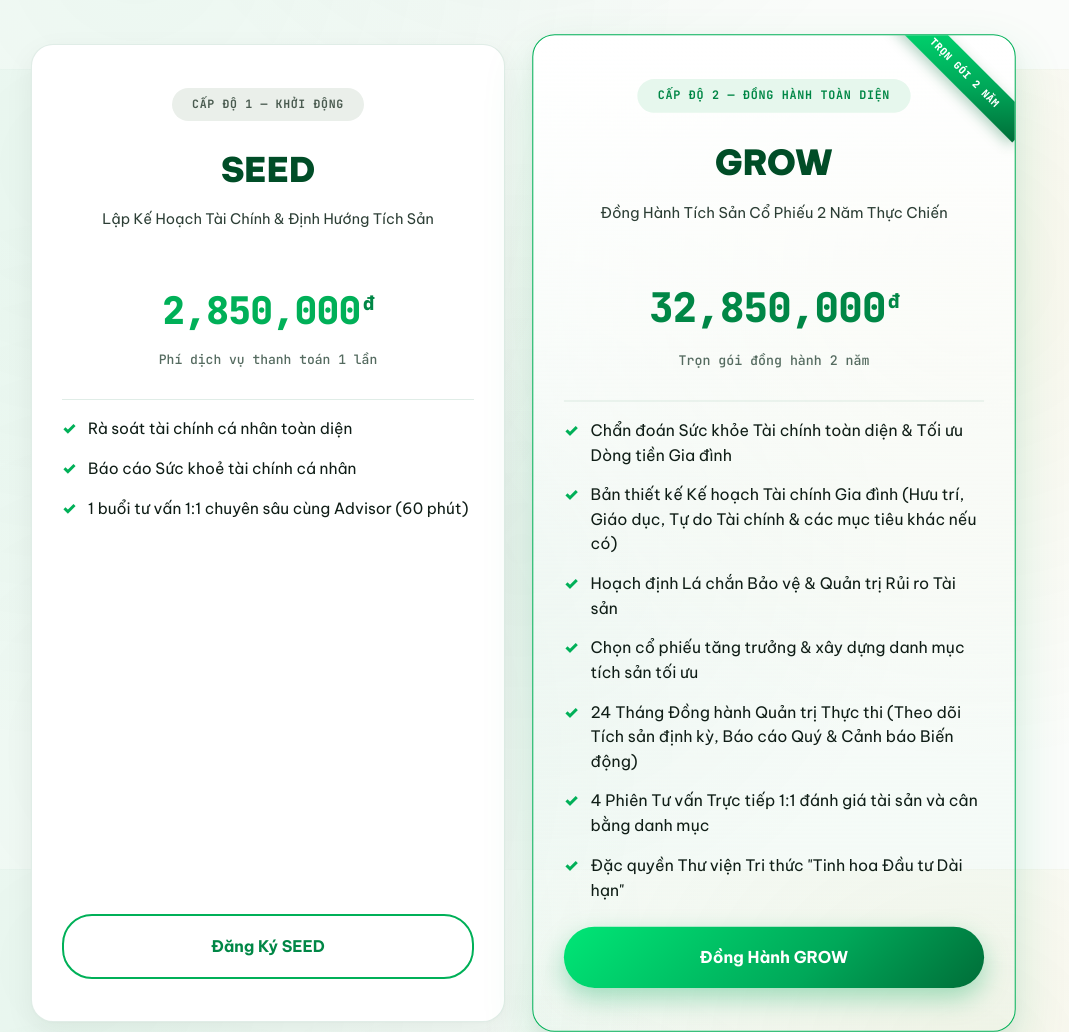
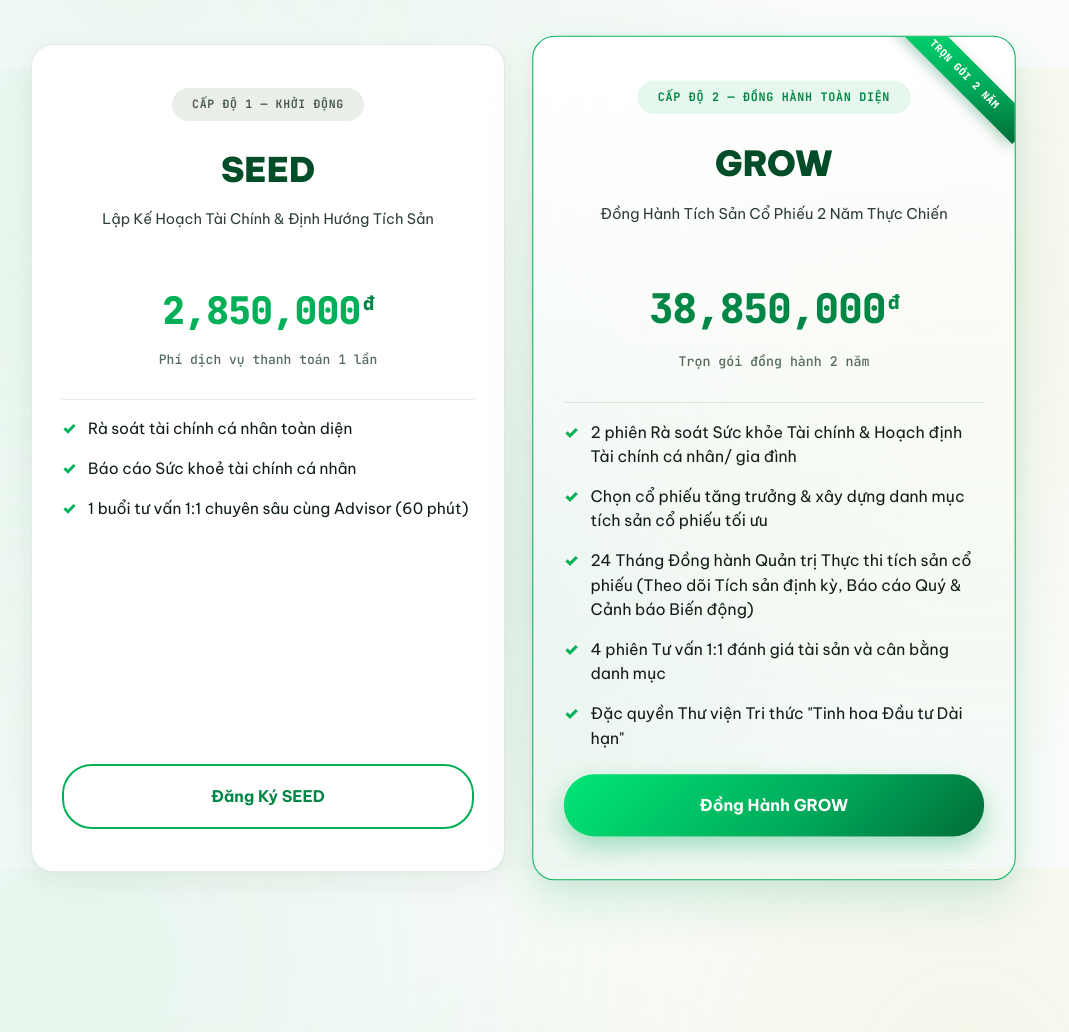
Before and after one commit to yenlelhy-del/wealthplanning, a plain HTML site: page index.html in a window 1280 px wide. Shown: the part 6331-7363 px from the top of the page, without its empty margins (119-1188 px from the left). Drawn offline with Linux system fonts and the light colour scheme.

Commit message:
Update GROW package price to 38,850,000đ/2 years and update feature list

```diff
--- a/index.html
+++ b/index.html
@@ -2396,16 +2396,14 @@
                     <div class="pkg-pill-badge pkg-pill-grow">CẤP ĐỘ 2 — ĐỒNG HÀNH TOÀN DIỆN</div>
                     <div class="pkg-title">GROW</div>
                     <div class="pkg-subtitle">Đồng Hành Tích Sản Cổ Phiếu 2 Năm Thực Chiến</div>
-                    <div class="pkg-price-amount">32,850,000<span class="unit">đ</span></div>
+                    <div class="pkg-price-amount">38,850,000<span class="unit">đ</span></div>
                     <div class="pkg-price-subtext">Trọn gói đồng hành 2 năm</div>
 
                     <ul class="pkg-features-list">
-                        <li>Chẩn đoán Sức khỏe Tài chính toàn diện & Tối ưu Dòng tiền Gia đình</li>
-                        <li>Bản thiết kế Kế hoạch Tài chính Gia đình (Hưu trí, Giáo dục, Tự do Tài chính & các mục tiêu khác nếu có)</li>
-                        <li>Hoạch định Lá chắn Bảo vệ & Quản trị Rủi ro Tài sản</li>
-                        <li>Chọn cổ phiếu tăng trưởng & xây dựng danh mục tích sản tối ưu</li>
-                        <li>24 Tháng Đồng hành Quản trị Thực thi (Theo dõi Tích sản định kỳ, Báo cáo Quý & Cảnh báo Biến động)</li>
-                        <li>4 Phiên Tư vấn Trực tiếp 1:1 đánh giá tài sản và cân bằng danh mục</li>
+                        <li>2 phiên Rà soát Sức khỏe Tài chính & Hoạch định Tài chính cá nhân/ gia đình</li>
+                        <li>Chọn cổ phiếu tăng trưởng & xây dựng danh mục tích sản cổ phiếu tối ưu</li>
+                        <li>24 Tháng Đồng hành Quản trị Thực thi tích sản cổ phiếu (Theo dõi Tích sản định kỳ, Báo cáo Quý & Cảnh báo Biến động)</li>
+                        <li>4 phiên Tư vấn 1:1 đánh giá tài sản và cân bằng danh mục</li>
                         <li>Đặc quyền Thư viện Tri thức "Tinh hoa Đầu tư Dài hạn"</li>
                     </ul>
                 </div>
@@ -2645,7 +2643,7 @@
                     <span class="faq-icon">+</span>
                 </button>
                 <div class="faq-answer">
-                    <p>Gói <strong>SEED (2,850,000đ)</strong> tập trung rà soát sức khỏe tài chính toàn diện, xuất báo cáo đánh giá & 1 buổi tư vấn 1:1. Gói <strong>GROW (32,850,000đ)</strong> bao gồm trọn bộ lập kế hoạch tài chính gia đình chuẩn quốc tế, 4 phiên tư vấn 1:1 trực tiếp, khóa học Tinh hoa đầu tư và đặc biệt là <strong>24 tháng đồng hành quản trị thực thi</strong> (theo dõi tích sản định kỳ, báo cáo kết quả kinh doanh quý & cảnh báo biến động).</p>
+                    <p>Gói <strong>SEED (2,850,000đ)</strong> tập trung rà soát sức khỏe tài chính toàn diện, xuất báo cáo đánh giá & 1 buổi tư vấn 1:1. Gói <strong>GROW (38,850,000đ)</strong> bao gồm 2 phiên rà soát & hoạch định tài chính, chọn cổ phiếu tăng trưởng, 4 phiên tư vấn 1:1 trực tiếp, khóa học Tinh hoa đầu tư và đặc biệt là <strong>24 tháng đồng hành quản trị thực thi tích sản cổ phiếu</strong> (theo dõi tích sản định kỳ, báo cáo kết quả kinh doanh quý & cảnh báo biến động).</p>
                 </div>
             </div>
 
```
Also changed, not shown: wealth_planning_landing_page.html (+6 -8 lines).
